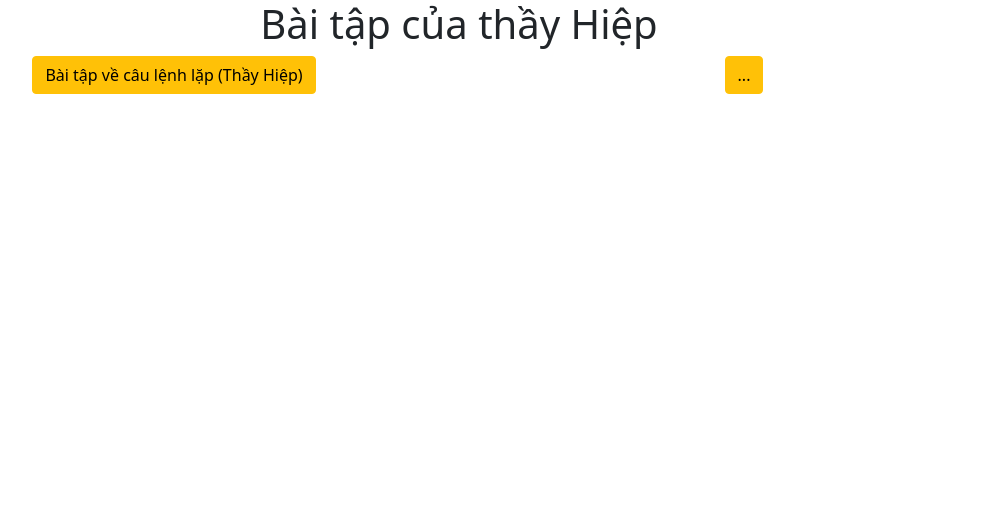
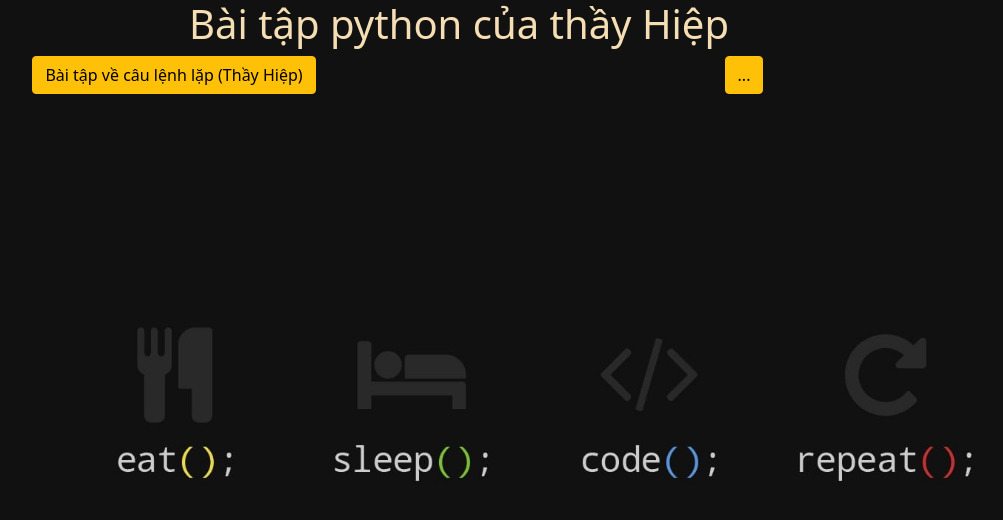
Before and after one commit to HoangWorthy/baitappython, a plain HTML site: page index.html in a window 1280 px wide. Shown: the whole page, without its empty margins (181-1184 px from the left). Drawn offline with nearby package versions, Linux system fonts and the light colour scheme.

Commit message:
im just fixing some stuff

```diff
--- a/index.html
+++ b/index.html
@@ -10,7 +10,7 @@
     <link href="https://cdn.jsdelivr.net/npm/bootstrap@5.1.3/dist/css/bootstrap.min.css" rel="stylesheet" integrity="sha384-1BmE4kWBq78iYhFldvKuhfTAU6auU8tT94WrHftjDbrCEXSU1oBoqyl2QvZ6jIW3" crossorigin="anonymous">
     <Style>
       body {
-        background-image: url(/coding.jpg/);
+        background-image: url(/coding.jpg);
         background-repeat: no-repeat;
         background-attachment: fixed;
         background-size: cover;
@@ -18,7 +18,7 @@
     </Style>
 </head>
 <body>
-    <h1 align="center">Bài tập của thầy Hiệp</h1>
+    <h1 align="center" style="color:wheat">Bài tập python của thầy Hiệp</h1>
     <div class="container" align="center">
         <div class="row row-cols-2">
           <div class="col">
```
